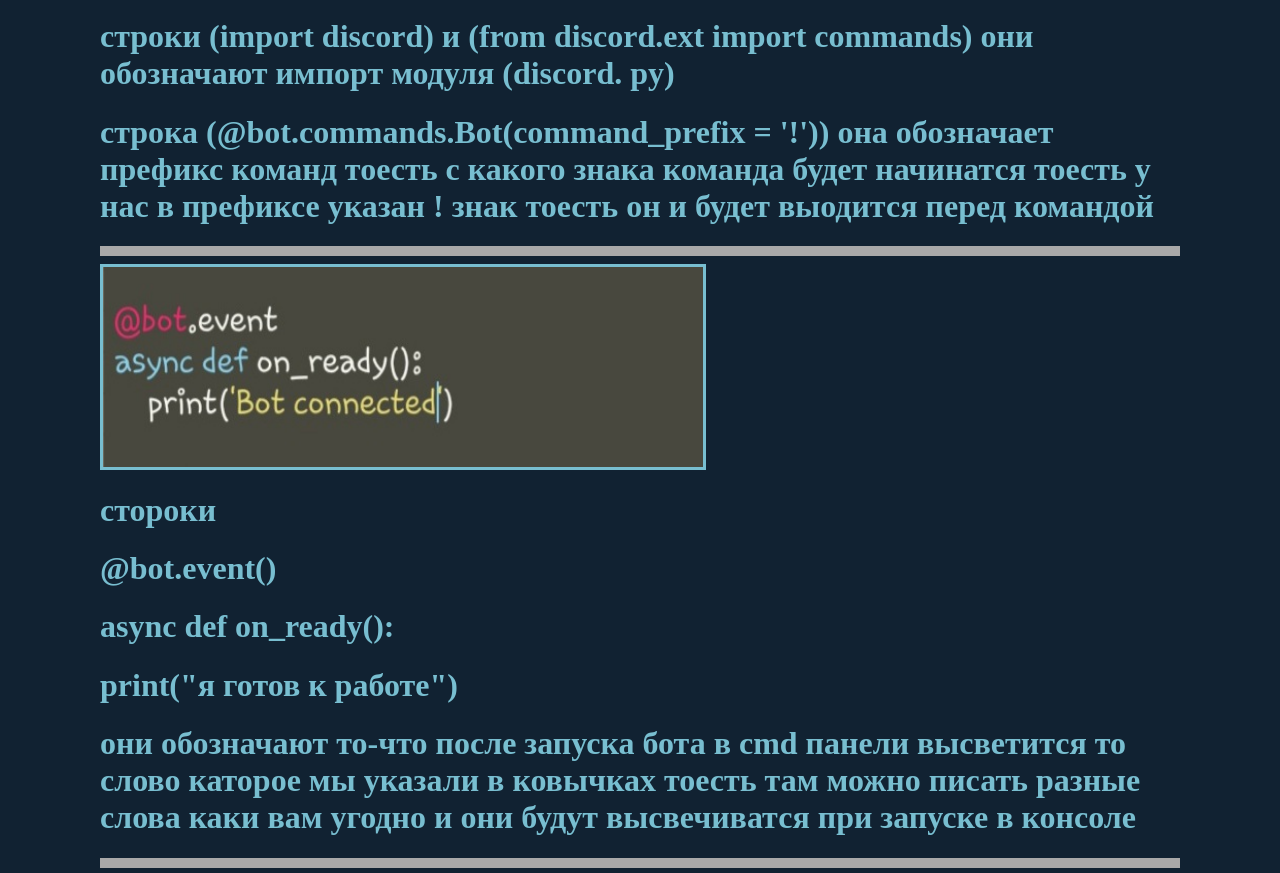
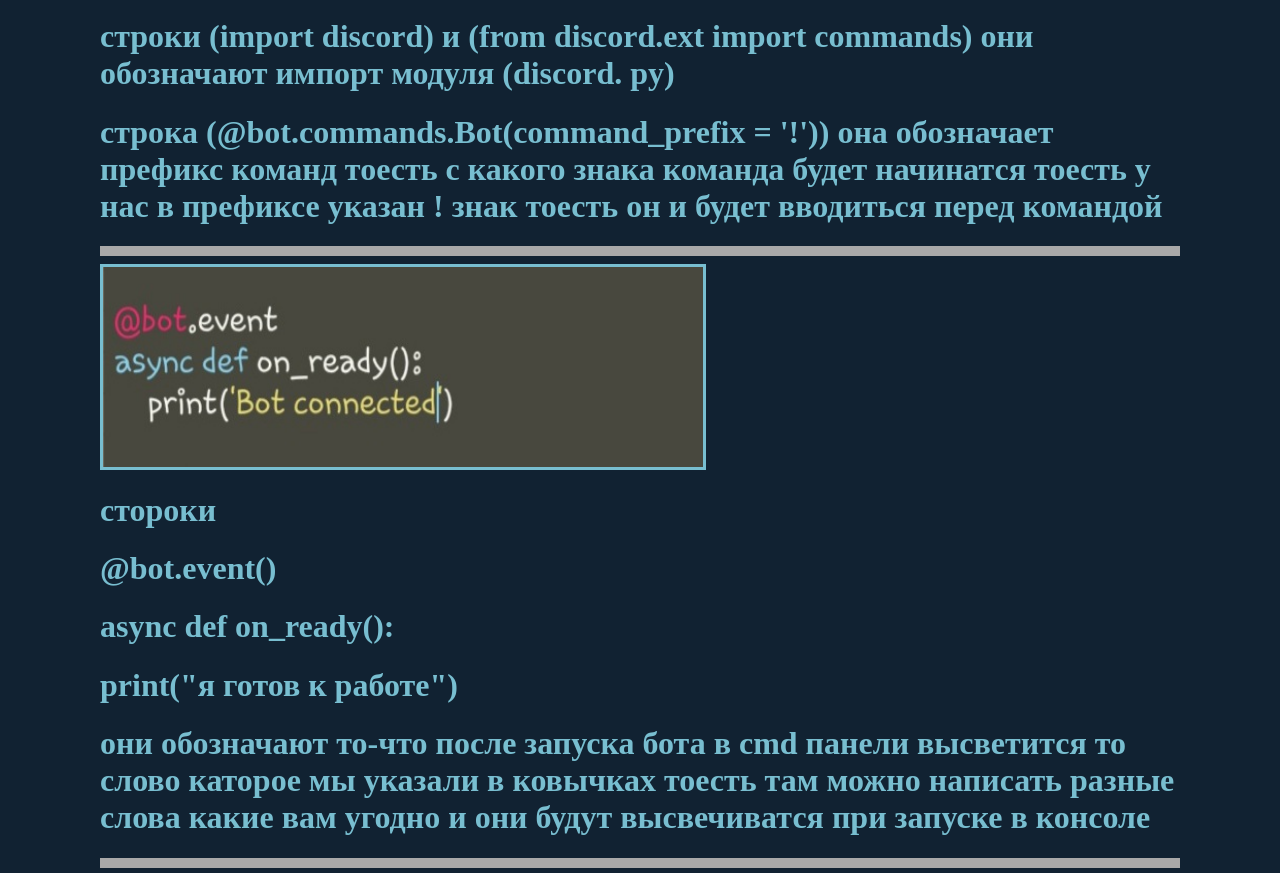
Before and after one commit to D1pLom1/discord.py-, a plain HTML site: page index.html in a window 1280 px wide. Shown: the part 1084-1957 px from the top of the page. Drawn offline with Linux system fonts and the light colour scheme.

Commit message:
Update index.html

```diff
--- a/index.html
+++ b/index.html
@@ -24,7 +24,7 @@
 	<h1> строка (@bot.commands.Bot(command_prefix = '!'))
 	она обозначает префикс команд тоесть с какого знака команда
 	будет начинатся тоесть у нас в префиксе указан ! знак тоесть
-	он и будет выодится перед командой</h1>
+	он и будет вводиться перед командой</h1>
 	<hr color=darkgray size=10>
 
 	<td><img src="fon5.jpg" width=600 height=200 border=3 bgcolor=#112232>
@@ -34,7 +34,7 @@
 	<h1> print("я готов к работе")</h1>
 	<h1> они обозначают то-что после запуска бота в cmd
 	панели высветится то слово каторое мы указали в ковычках
-	тоесть там можно писать разные слова каки вам угодно и они
+	тоесть там можно написать разные слова какие вам угодно и они
 	будут высвечиватся при запуске в консоле</h1>
 	<hr color=darkgray size=10>
 
@@ -44,7 +44,7 @@
 	<h1> async def Hellow(ctx):</h1>
 	<h1> await ctx.send('hellow')</h1>
 	<h1> эти строки самые важные эти строки и делают команды
-	например во 2 строке  написано слово Hellow после слава
+	например во 2 строке  написано слово Hellow после слова
 	def  это и есть команда а что вы напишите в 3 строке в скобках
 	то он и ответит на эту команду </h1>
 	<hr color=darkgray size=10>
```
